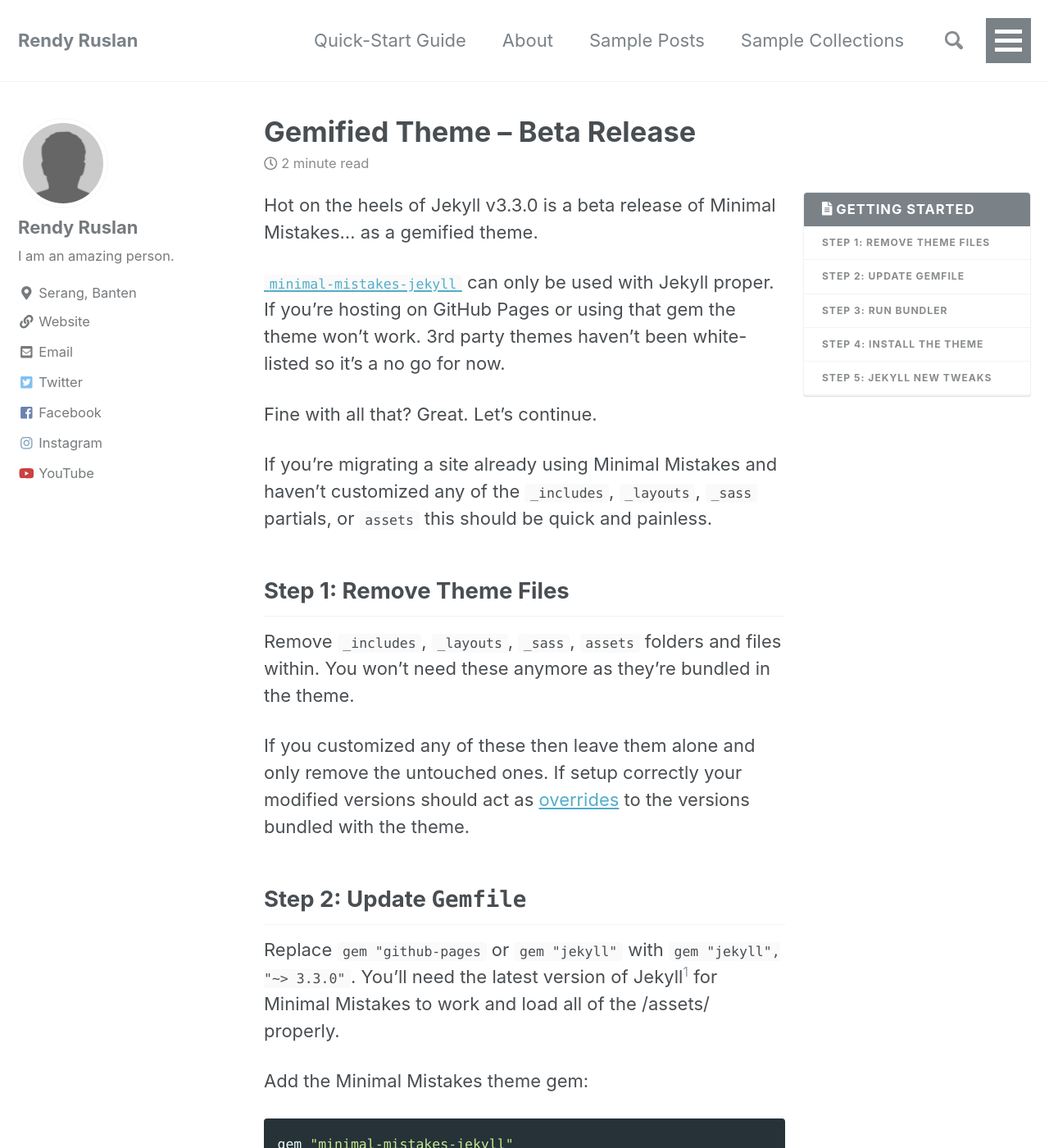
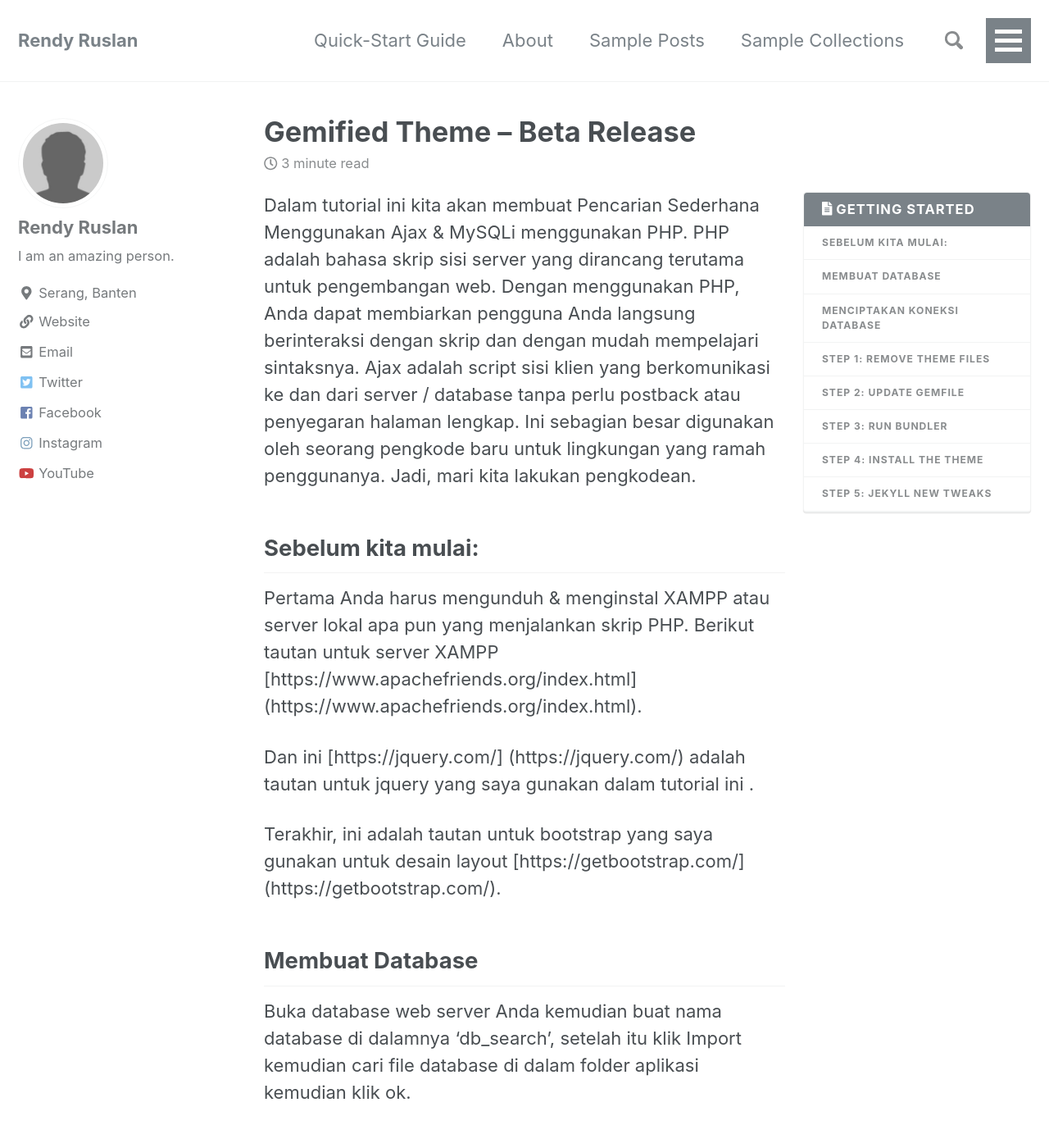
Before and after one commit to rendyruslan/rendyruslan.github.io, a Jekyll site: the page built from _posts/2016-10-06-gemified-theme-beta.md, in a window 1280 px wide and 1400 px high. Shown: the whole window at 82% size. Built offline with Jekyll 4.4.1, drawn with Linux system fonts in a browser that asks for light colours; nearby versions of some CDN libraries; some of the changed text lies outside the part shown.

Commit message:
Update 2016-10-06-gemified-theme-beta.md

```diff
--- a/_posts/2016-10-06-gemified-theme-beta.md
+++ b/_posts/2016-10-06-gemified-theme-beta.md
@@ -9,7 +9,30 @@
 toc_label: "Getting Started"
 ---
 
-Hot on the heels of Jekyll v3.3.0 is a beta release of Minimal Mistakes... as a gemified theme.
+Dalam tutorial ini kita akan membuat Pencarian Sederhana Menggunakan Ajax & MySQLi menggunakan PHP. PHP adalah bahasa skrip sisi server yang dirancang terutama untuk pengembangan web. Dengan menggunakan PHP, Anda dapat membiarkan pengguna Anda langsung berinteraksi dengan skrip dan dengan mudah mempelajari sintaksnya. Ajax adalah script sisi klien yang berkomunikasi ke dan dari server / database tanpa perlu postback atau penyegaran halaman lengkap. Ini sebagian besar digunakan oleh seorang pengkode baru untuk lingkungan yang ramah penggunanya. Jadi, mari kita lakukan pengkodean.
+
+## Sebelum kita mulai:
+Pertama Anda harus mengunduh & menginstal XAMPP atau server lokal apa pun yang menjalankan skrip PHP. Berikut tautan untuk server XAMPP [https://www.apachefriends.org/index.html] (https://www.apachefriends.org/index.html).
+
+Dan ini [https://jquery.com/] (https://jquery.com/) adalah tautan untuk jquery yang saya gunakan dalam tutorial ini .
+
+Terakhir, ini adalah tautan untuk bootstrap yang saya gunakan untuk desain layout [https://getbootstrap.com/] (https://getbootstrap.com/).
+
+## Membuat Database
+Buka database web server Anda kemudian buat nama database di dalamnya 'db_search', setelah itu klik Import kemudian cari file database di dalam folder aplikasi kemudian klik ok.
+
+## Menciptakan koneksi database
+Buka segala jenis editor teks Anda (notepad ++, dll.). Kemudian cukup salin / tempelkan kode di bawah lalu beri nama 'conn.php'.
+
+{% highlight ruby %}
+<?php
+	$conn = new mysqli('localhost', 'root', '', 'db_search');
+
+	if(!$conn){
+		die("Error: Can't connect to the database!");
+	}
+?>
+{% endhighlight %}
 
 [`minimal-mistakes-jekyll`](https://rubygems.org/gems/minimal-mistakes-jekyll) can only be used with Jekyll proper. If you're hosting on GitHub Pages or using that gem the theme won't work. 3rd party themes haven't been white-listed so it's a no go for now.
 
```
